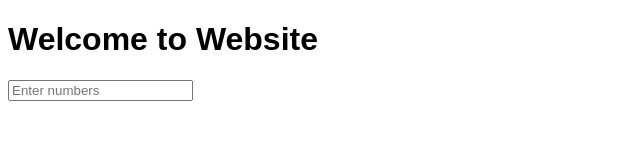
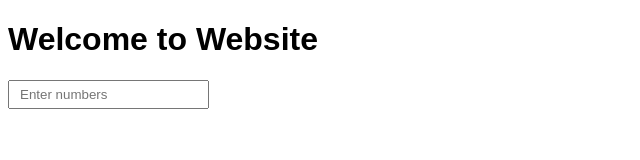
Before and after one commit to nazar1ua/inter-bug-reproduction, a plain HTML site: page index.html in a window 1280 px wide. Shown: the whole page, without its empty margins (0-640 px from the left). Drawn offline with Linux system fonts and the light colour scheme; a web font is replaced by a local one.

Commit message:
Update index.html

```diff
--- a/index.html
+++ b/index.html
@@ -11,6 +11,7 @@
       :root { font-family: 'Inter', sans-serif; }
       @supports (font-variation-settings: normal) {
         :root { font-family: 'Inter var', sans-serif; }
+        input { padding: 5px 10px; }
       }
     </style>
   </head>
```
